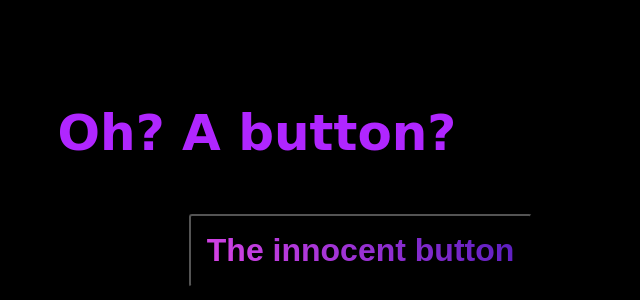
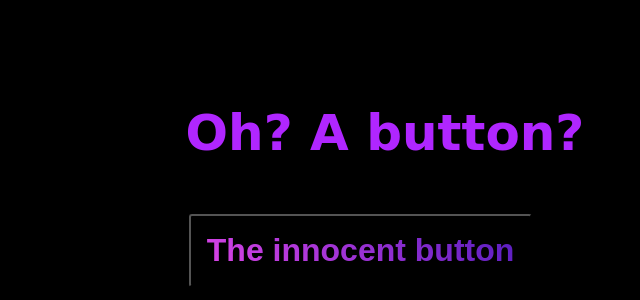
Before and after one commit to sofiasantillansd/outputlab2.github.io, a plain HTML site: page index.html in a window 1280 px wide. Shown: the part 178-478 px from the top of the page, without its empty margins (352-992 px from the left). Drawn offline with Linux system fonts and the light colour scheme; a web font is replaced by a local one.

Commit message:
Update index.html

```diff
--- a/index.html
+++ b/index.html
@@ -16,7 +16,7 @@
           font-family: 'Henny Penny', cursive;
           position: fixed;
           top: 31%;
-          left: 32%;
+          left: 42%;
           font-size: 50px;
         }
 
```
